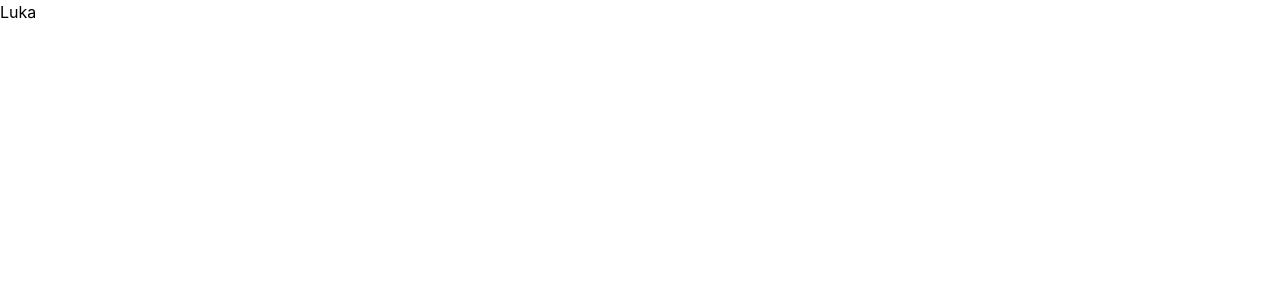
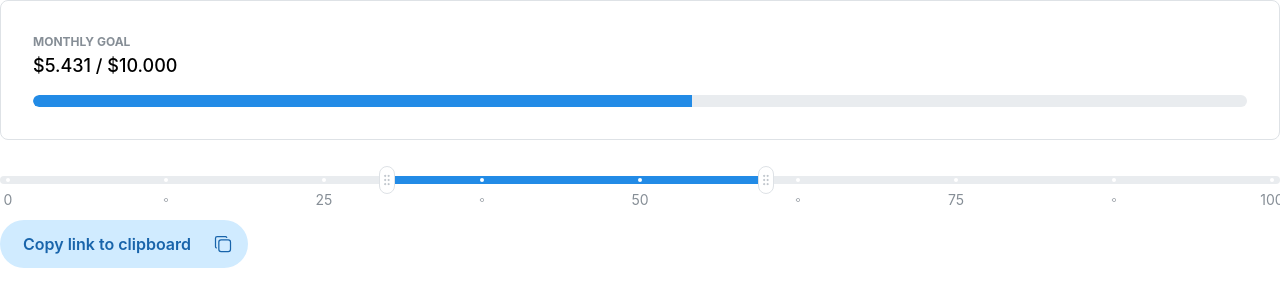
Before and after one commit to matkocrnoja/ArtConnect, a React (Vite) app in the folder vite-frontend/: page /luka in a window 1280 px wide. Shown: the top 306 px of the page. Built offline with nearby package versions, Linux system fonts and the light colour scheme.

Commit message:
Luka - stranica

```diff
--- /dev/null
+++ b/vite-frontend/src/Stranice/OsobneStranice/Luka.module.css
@@ -0,0 +1,11 @@
+.mark {
+  display: flex;
+}
+
+.thumb {
+  width: 16px;
+  height: 28px;
+  background-color: var(--mantine-color-white);
+  color: var(--mantine-color-gray-5);
+  border: 1px solid light-dark(var(--mantine-color-gray-3), var(--mantine-color-dark-2));
+}
--- a/vite-frontend/src/Stranice/OsobneStranice/Luka.tsx
+++ b/vite-frontend/src/Stranice/OsobneStranice/Luka.tsx
@@ -1,7 +1,86 @@
-export default function Luka() {
-    return (
-        <>
-        Luka
-        </>
-    )
+import { Card, Progress, Text } from '@mantine/core';
+import { IconGripVertical, IconPoint } from '@tabler/icons-react';
+import { RangeSlider } from '@mantine/core';
+import classes from './Luka.module.css';
+
+const point = <IconPoint size={10} style={{ marginTop: 6 }} stroke={1.5} />;
+
+export default function ProgressCard() {
+  return (
+    <>
+    <Card withBorder radius="md" padding="xl" bg="var(--mantine-color-body)">
+      <Text fz="xs" tt="uppercase" fw={700} c="dimmed">
+        Monthly goal
+      </Text>
+      <Text fz="lg" fw={500}>
+        $5.431 / $10.000
+      </Text>
+      <Progress value={54.31} mt="md" size="lg" radius="xl" aria-label="Monthly goal progress" />
+    </Card>
+    <SliderMarks></SliderMarks>
+    <ButtonCopy></ButtonCopy>
+    </>
+  );
 }
+
+
+export function SliderMarks() {
+  return (
+    <RangeSlider
+      mt="xl"
+      mb="xl"
+      classNames={classes}
+      defaultValue={[30, 60]}
+      thumbChildren={<IconGripVertical size={20} stroke={1.5} />}
+      thumbFromLabel="Start"
+      thumbToLabel="End"
+      marks={[
+        { value: 0, label: '0' },
+        { value: 12.5, label: point },
+        { value: 25, label: '25' },
+        { value: 37.5, label: point },
+        { value: 50, label: '50' },
+        { value: 62.5, label: point },
+        { value: 75, label: '75' },
+        { value: 87.5, label: point },
+        { value: 100, label: '100' },
+      ]}
+    />
+  );
+}
+import { IconCheck, IconCopy } from '@tabler/icons-react';
+import { Button, Tooltip } from '@mantine/core';
+import { useClipboard } from '@mantine/hooks';
+
+export function ButtonCopy() {
+  const clipboard = useClipboard();
+  return (
+    <Tooltip
+      label="Link copied!"
+      offset={5}
+      position="bottom"
+      radius="xl"
+      transitionProps={{ duration: 100, transition: 'slide-down' }}
+      opened={clipboard.copied}
+    >
+      <Button
+        variant="light"
+        rightSection={
+          clipboard.copied ? (
+            <IconCheck size={20} stroke={1.5} />
+          ) : (
+            <IconCopy size={20} stroke={1.5} />
+          )
+        }
+        radius="xl"
+        size="md"
+        pr={14}
+        h={48}
+        styles={{ section: { marginLeft: 22 } }}
+        onClick={() => clipboard.copy('https://www.youtube.com/watch?v=dQw4w9WgXcQ')}
+      >
+        Copy link to clipboard
+      </Button>
+    </Tooltip>
+  );
+}
```
